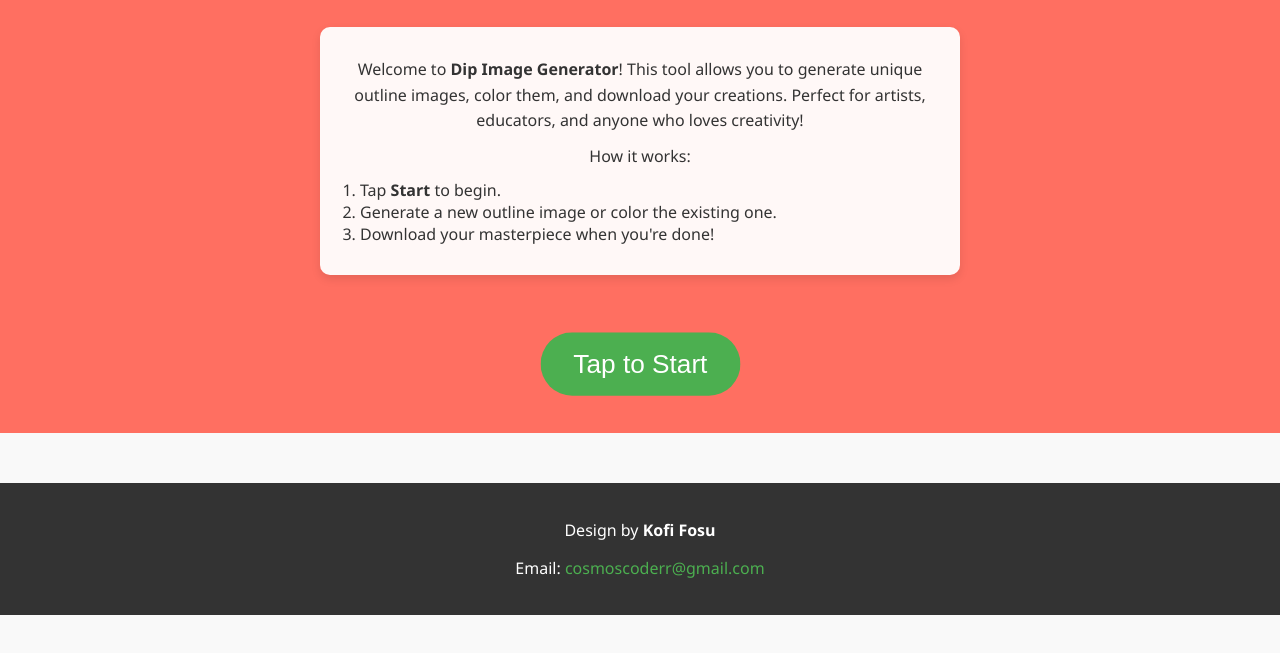
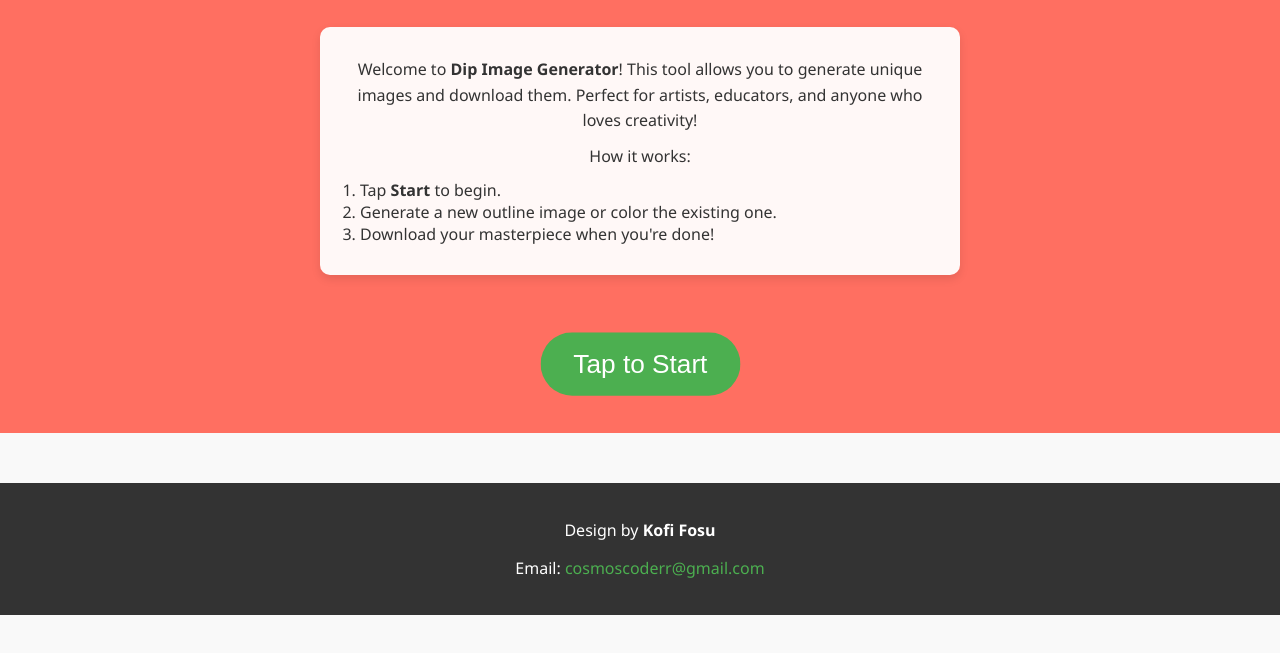
Before and after one commit to onetwo346/color-dip-race, a plain HTML site: page index.html in a window 1280 px wide. Shown: the part 145-798 px from the top of the page. Drawn offline with Linux system fonts and the light colour scheme.

Commit message:
Update index.html

```diff
--- a/index.html
+++ b/index.html
@@ -152,7 +152,7 @@
     <h1>Dip Image Generator</h1>
     <p class="tagline">Dip into Creativity and Learning!</p>
     <div class="intro-info">
-      <p>Welcome to <strong>Dip Image Generator</strong>! This tool allows you to generate unique outline images, color them, and download your creations. Perfect for artists, educators, and anyone who loves creativity!</p>
+      <p>Welcome to <strong>Dip Image Generator</strong>! This tool allows you to generate unique images and download them. Perfect for artists, educators, and anyone who loves creativity!</p>
       <p>How it works:</p>
       <ol>
         <li>Tap <strong>Start</strong> to begin.</li>
```
